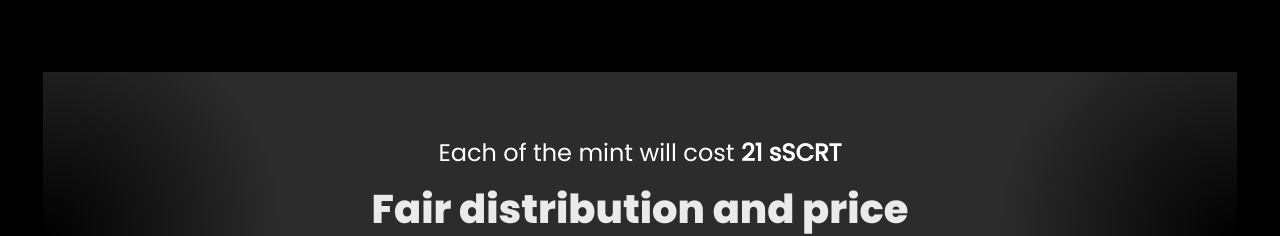
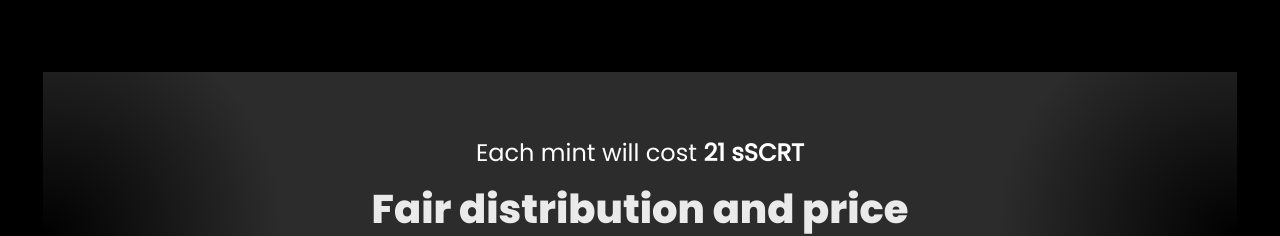
Before and after one commit to Xiphiar/teddy_site, a React (Create React App) app: page /home in a window 1280 px wide. Shown: the part 1640-1876 px from the top of the page. Built offline with nearby package versions, Linux system fonts and the light colour scheme.

Commit message:
fix countdown date and text

```diff
--- a/src/components/home/Mint.js
+++ b/src/components/home/Mint.js
@@ -26,15 +26,13 @@ import Countdown from 'react-countdown';
 
 const MintRow = ({handleMint}) => {
 
-
-  let date = new Date('2022-02-26T14:00:00')
-  console.log(date)
+  let date = new Date(Date.UTC(2022, 1, 26, 14))
   return (
     <Container fluid>
       <Row className="mintRow justify-content-center align-items-center text-center">
         <div style={{display: "inline-block"}}>
           <div style={{"paddingBottom": "32px"}}>
-            <h6 className="priceTitle">Each of the mint will cost <b>21 sSCRT</b></h6>
+            <h6 className="priceTitle">Each mint will cost <b>21 sSCRT</b></h6>
             <h1 className="fairTitle">Fair distribution and price</h1>
           </div>
 
```
